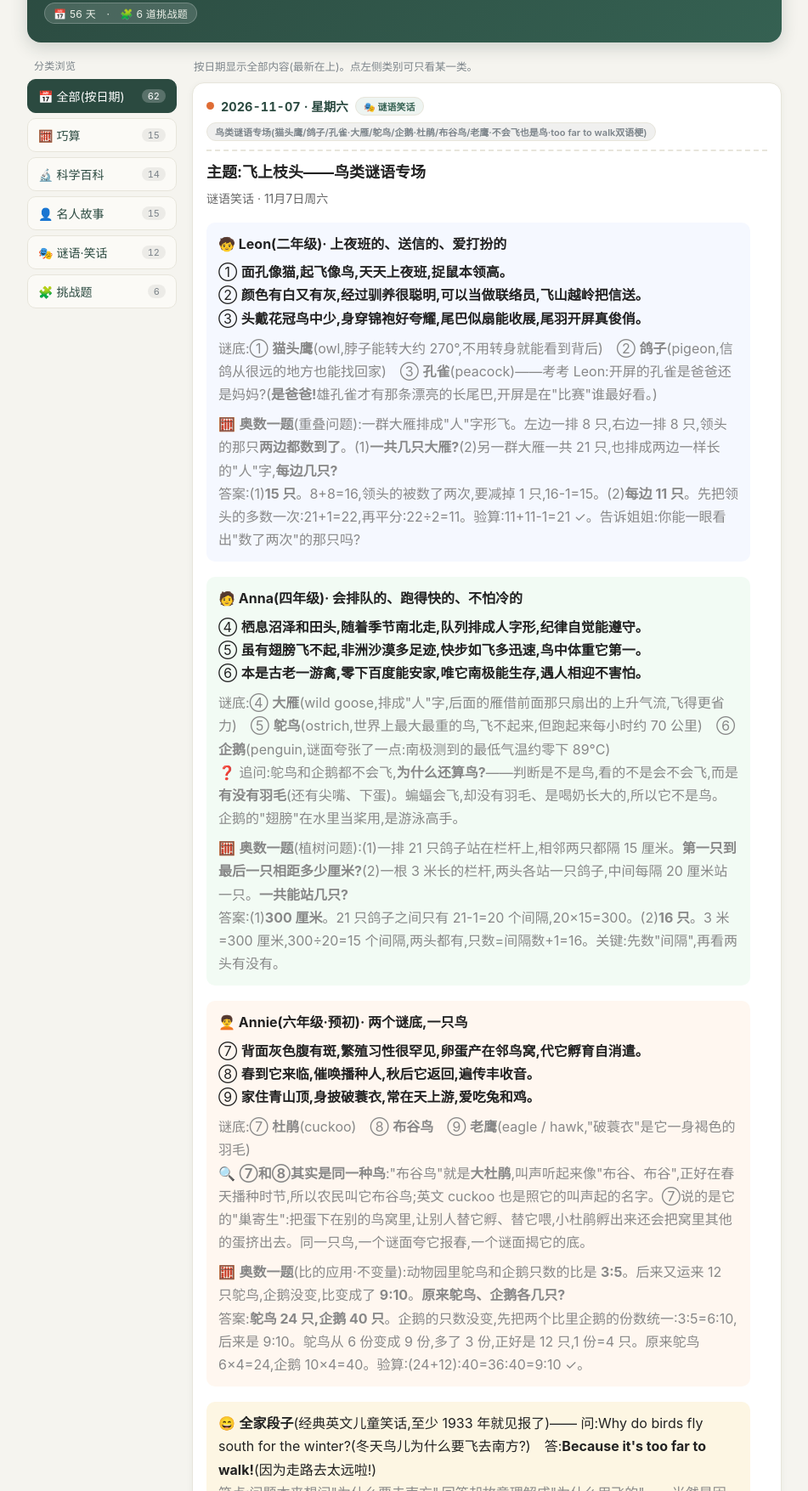
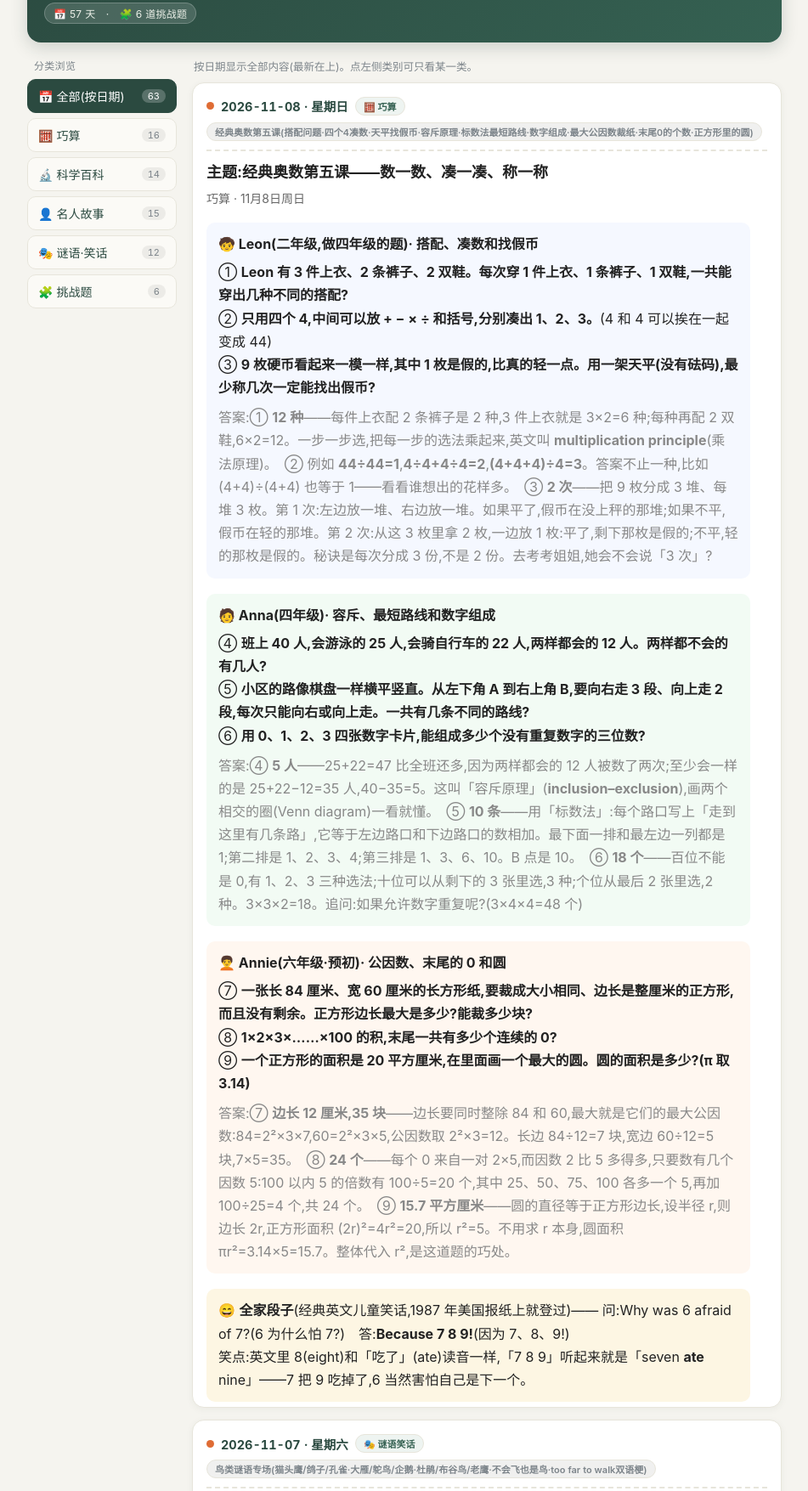
Before and after one commit to angran/daily-lesson, a plain HTML site: page index.html in a window 1280 px wide. Shown: the part 113-1868 px from the top of the page at 85% size, without its empty margins (164-1115 px from the left). Drawn offline with Linux system fonts and the light colour scheme.

Commit message:
Update 2026-11-08：index.html

```diff
--- a/index.html
+++ b/index.html
@@ -53,7 +53,30 @@ a:focus-visible,button:focus-visible{outline:2px solid var(--accent);outline-off
   .side button{width:auto;flex:1 1 auto}
 }
 @media (prefers-reduced-motion:reduce){html{scroll-behavior:auto}}
-</style></head><body><div class="wrap"><div class="masthead"><h1>📚 每日小课堂 · 题目库</h1><p>给 Leon(7)· Anna(10)· Annie(12) —— 每天一题开眼界;学有余力,再挑战下面的"世界难题"。</p><span class="count">📅 56 天　·　🧩 6 道挑战题</span></div><div class="layout"><aside class="side"><div class="sTitle">分类浏览</div><button class="on" data-filter="all">📅 全部(按日期)<span class="n">62</span></button><button data-filter="巧算">🧮 巧算<span class="n">15</span></button><button data-filter="科学百科">🔬 科学百科<span class="n">14</span></button><button data-filter="名人故事">👤 名人故事<span class="n">15</span></button><button data-filter="谜语笑话">🎭 谜语·笑话<span class="n">12</span></button><button data-filter="挑战题">🧩 挑战题<span class="n">6</span></button></aside><main class="main"><div class="viewhint" id="viewhint">按日期显示全部内容(最新在上)。点左侧类别可只看某一类。</div><div class="card" data-cat="谜语笑话"><div class="chead"><span class="dot"></span><span>2026-11-07 · 星期六</span><span class="tag">🎭 谜语笑话</span><span class="tag note">鸟类谜语专场(猫头鹰/鸽子/孔雀·大雁/鸵鸟/企鹅·杜鹃/布谷鸟/老鹰·不会飞也是鸟·too far to walk双语梗)</span></div><div style="font-family:-apple-system,'PingFang SC','Microsoft YaHei',sans-serif;font-size:16px;line-height:1.7;color:#222;max-width:640px">
+</style></head><body><div class="wrap"><div class="masthead"><h1>📚 每日小课堂 · 题目库</h1><p>给 Leon(7)· Anna(10)· Annie(12) —— 每天一题开眼界;学有余力,再挑战下面的"世界难题"。</p><span class="count">📅 57 天　·　🧩 6 道挑战题</span></div><div class="layout"><aside class="side"><div class="sTitle">分类浏览</div><button class="on" data-filter="all">📅 全部(按日期)<span class="n">63</span></button><button data-filter="巧算">🧮 巧算<span class="n">16</span></button><button data-filter="科学百科">🔬 科学百科<span class="n">14</span></button><button data-filter="名人故事">👤 名人故事<span class="n">15</span></button><button data-filter="谜语笑话">🎭 谜语·笑话<span class="n">12</span></button><button data-filter="挑战题">🧩 挑战题<span class="n">6</span></button></aside><main class="main"><div class="viewhint" id="viewhint">按日期显示全部内容(最新在上)。点左侧类别可只看某一类。</div><div class="card" data-cat="巧算"><div class="chead"><span class="dot"></span><span>2026-11-08 · 星期日</span><span class="tag">🧮 巧算</span><span class="tag note">经典奥数第五课(搭配问题·四个4凑数·天平找假币·容斥原理·标数法最短路线·数字组成·最大公因数裁纸·末尾0的个数·正方形里的圆)</span></div><div style="font-family:-apple-system,'PingFang SC','Microsoft YaHei',sans-serif;font-size:16px;line-height:1.7;color:#222;max-width:640px">
+<p style="font-size:18px;font-weight:700;margin:0 0 4px">主题:经典奥数第五课——数一数、凑一凑、称一称</p>
+<p style="margin:0 0 16px;color:#666;font-size:14px">巧算 · 11月8日周日</p>
+
+<div style="margin:0 0 18px;padding:12px 14px;background:#f5f8ff;border-radius:10px">
+<p style="margin:0 0 6px;font-weight:700">🧒 Leon(二年级,做四年级的题)· 搭配、凑数和找假币</p>
+<p style="margin:0 0 8px">① <b>Leon 有 3 件上衣、2 条裤子、2 双鞋。每次穿 1 件上衣、1 条裤子、1 双鞋,一共能穿出几种不同的搭配?</b><br>② <b>只用四个 4,中间可以放 + − × ÷ 和括号,分别凑出 1、2、3。</b>(4 和 4 可以挨在一起变成 44)<br>③ <b>9 枚硬币看起来一模一样,其中 1 枚是假的,比真的轻一点。用一架天平(没有砝码),最少称几次一定能找出假币?</b></p>
+<p style="margin:0;color:#888">答案:① <b>12 种</b>——每件上衣配 2 条裤子是 2 种,3 件上衣就是 3×2=6 种;每种再配 2 双鞋,6×2=12。一步一步选,把每一步的选法乘起来,英文叫 <b>multiplication principle</b>(乘法原理)。　② 例如 <b>44÷44=1</b>,<b>4÷4+4÷4=2</b>,<b>(4+4+4)÷4=3</b>。答案不止一种,比如 (4+4)÷(4+4) 也等于 1——看看谁想出的花样多。　③ <b>2 次</b>——把 9 枚分成 3 堆、每堆 3 枚。第 1 次:左边放一堆、右边放一堆。如果平了,假币在没上秤的那堆;如果不平,假币在轻的那堆。第 2 次:从这 3 枚里拿 2 枚,一边放 1 枚:平了,剩下那枚是假的;不平,轻的那枚是假的。秘诀是每次分成 3 份,不是 2 份。去考考姐姐,她会不会说「3 次」?</p>
+</div>
+
+<div style="margin:0 0 18px;padding:12px 14px;background:#f2fbf4;border-radius:10px">
+<p style="margin:0 0 6px;font-weight:700">🧑 Anna(四年级)· 容斥、最短路线和数字组成</p>
+<p style="margin:0 0 8px">④ <b>班上 40 人,会游泳的 25 人,会骑自行车的 22 人,两样都会的 12 人。两样都不会的有几人?</b><br>⑤ <b>小区的路像棋盘一样横平竖直。从左下角 A 到右上角 B,要向右走 3 段、向上走 2 段,每次只能向右或向上走。一共有几条不同的路线?</b><br>⑥ <b>用 0、1、2、3 四张数字卡片,能组成多少个没有重复数字的三位数?</b></p>
+<p style="margin:0;color:#888">答案:④ <b>5 人</b>——25+22=47 比全班还多,因为两样都会的 12 人被数了两次;至少会一样的是 25+22−12=35 人,40−35=5。这叫「容斥原理」(<b>inclusion–exclusion</b>),画两个相交的圈(Venn diagram)一看就懂。　⑤ <b>10 条</b>——用「标数法」:每个路口写上「走到这里有几条路」,它等于左边路口和下边路口的数相加。最下面一排和最左边一列都是 1;第二排是 1、2、3、4;第三排是 1、3、6、10。B 点是 10。　⑥ <b>18 个</b>——百位不能是 0,有 1、2、3 三种选法;十位可以从剩下的 3 张里选,3 种;个位从最后 2 张里选,2 种。3×3×2=18。追问:如果允许数字重复呢?(3×4×4=48 个)</p>
+</div>
+
+<div style="margin:0 0 18px;padding:12px 14px;background:#fff7f0;border-radius:10px">
+<p style="margin:0 0 6px;font-weight:700">🧑‍🦱 Annie(六年级·预初)· 公因数、末尾的 0 和圆</p>
+<p style="margin:0 0 8px">⑦ <b>一张长 84 厘米、宽 60 厘米的长方形纸,要裁成大小相同、边长是整厘米的正方形,而且没有剩余。正方形边长最大是多少?能裁多少块?</b><br>⑧ <b>1×2×3×……×100 的积,末尾一共有多少个连续的 0?</b><br>⑨ <b>一个正方形的面积是 20 平方厘米,在里面画一个最大的圆。圆的面积是多少?(π 取 3.14)</b></p>
+<p style="margin:0;color:#888">答案:⑦ <b>边长 12 厘米,35 块</b>——边长要同时整除 84 和 60,最大就是它们的最大公因数:84=2²×3×7,60=2²×3×5,公因数取 2²×3=12。长边 84÷12=7 块,宽边 60÷12=5 块,7×5=35。　⑧ <b>24 个</b>——每个 0 来自一对 2×5,而因数 2 比 5 多得多,只要数有几个因数 5:100 以内 5 的倍数有 100÷5=20 个,其中 25、50、75、100 各多一个 5,再加 100÷25=4 个,共 24 个。　⑨ <b>15.7 平方厘米</b>——圆的直径等于正方形边长,设半径 r,则边长 2r,正方形面积 (2r)²=4r²=20,所以 r²=5。不用求 r 本身,圆面积 πr²=3.14×5=15.7。整体代入 r²,是这道题的巧处。</p>
+</div>
+
+<p style="margin:0;padding:12px 14px;background:#fdf6e3;border-radius:10px">😄 <b>全家段子</b>(经典英文儿童笑话,1987 年美国报纸上就登过)—— 问:Why was 6 afraid of 7?(6 为什么怕 7?)　答:<b>Because 7 8 9!</b>(因为 7、8、9!)<br>笑点:英文里 8(eight)和「吃了」(ate)读音一样,「7 8 9」听起来就是「seven <b>ate</b> nine」——7 把 9 吃掉了,6 当然害怕自己是下一个。</p>
+</div></div><div class="card" data-cat="谜语笑话"><div class="chead"><span class="dot"></span><span>2026-11-07 · 星期六</span><span class="tag">🎭 谜语笑话</span><span class="tag note">鸟类谜语专场(猫头鹰/鸽子/孔雀·大雁/鸵鸟/企鹅·杜鹃/布谷鸟/老鹰·不会飞也是鸟·too far to walk双语梗)</span></div><div style="font-family:-apple-system,'PingFang SC','Microsoft YaHei',sans-serif;font-size:16px;line-height:1.7;color:#222;max-width:640px">
 <p style="font-size:18px;font-weight:700;margin:0 0 4px">主题:飞上枝头——鸟类谜语专场</p>
 <p style="margin:0 0 16px;color:#666;font-size:14px">谜语笑话 · 11月7日周六</p>
 
```
